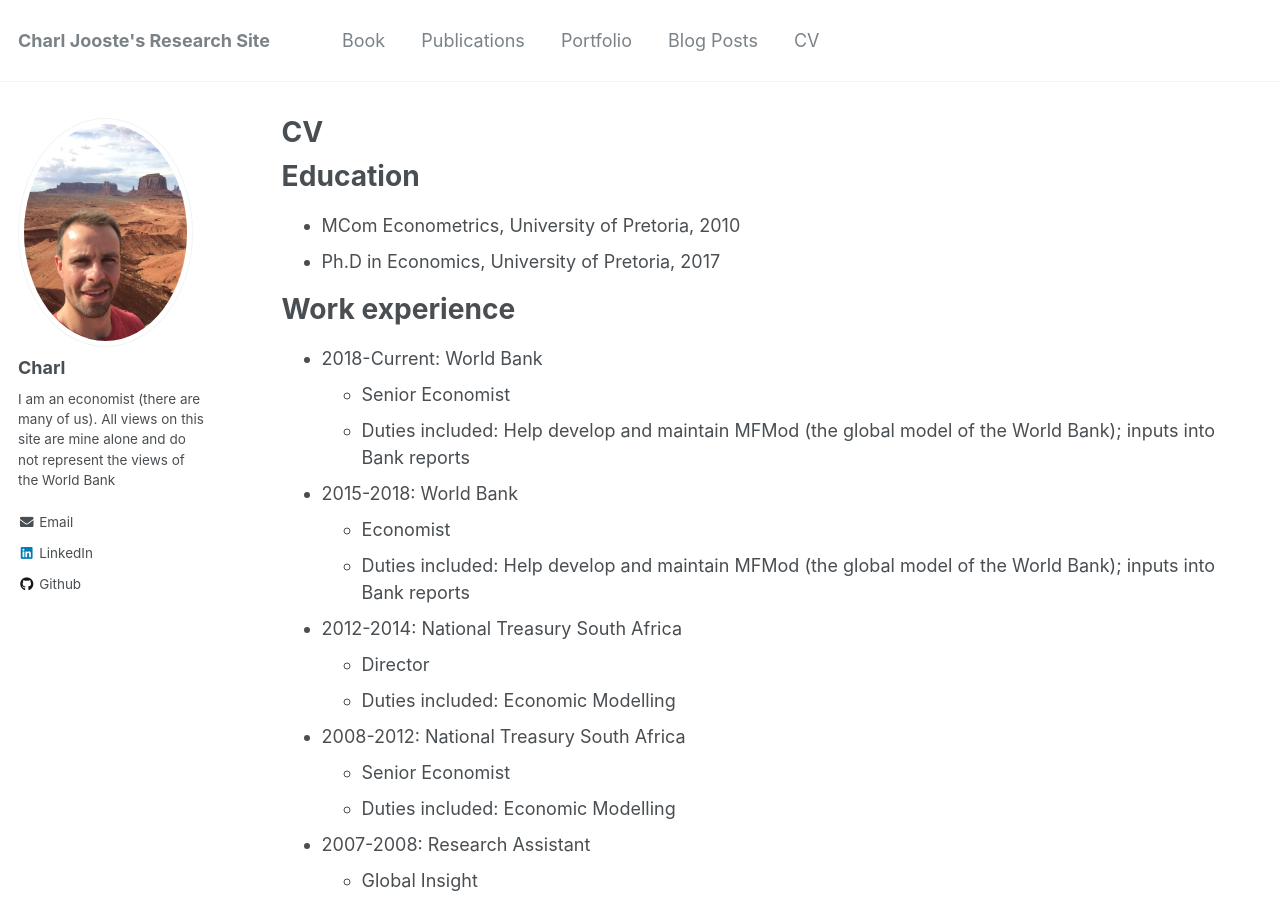
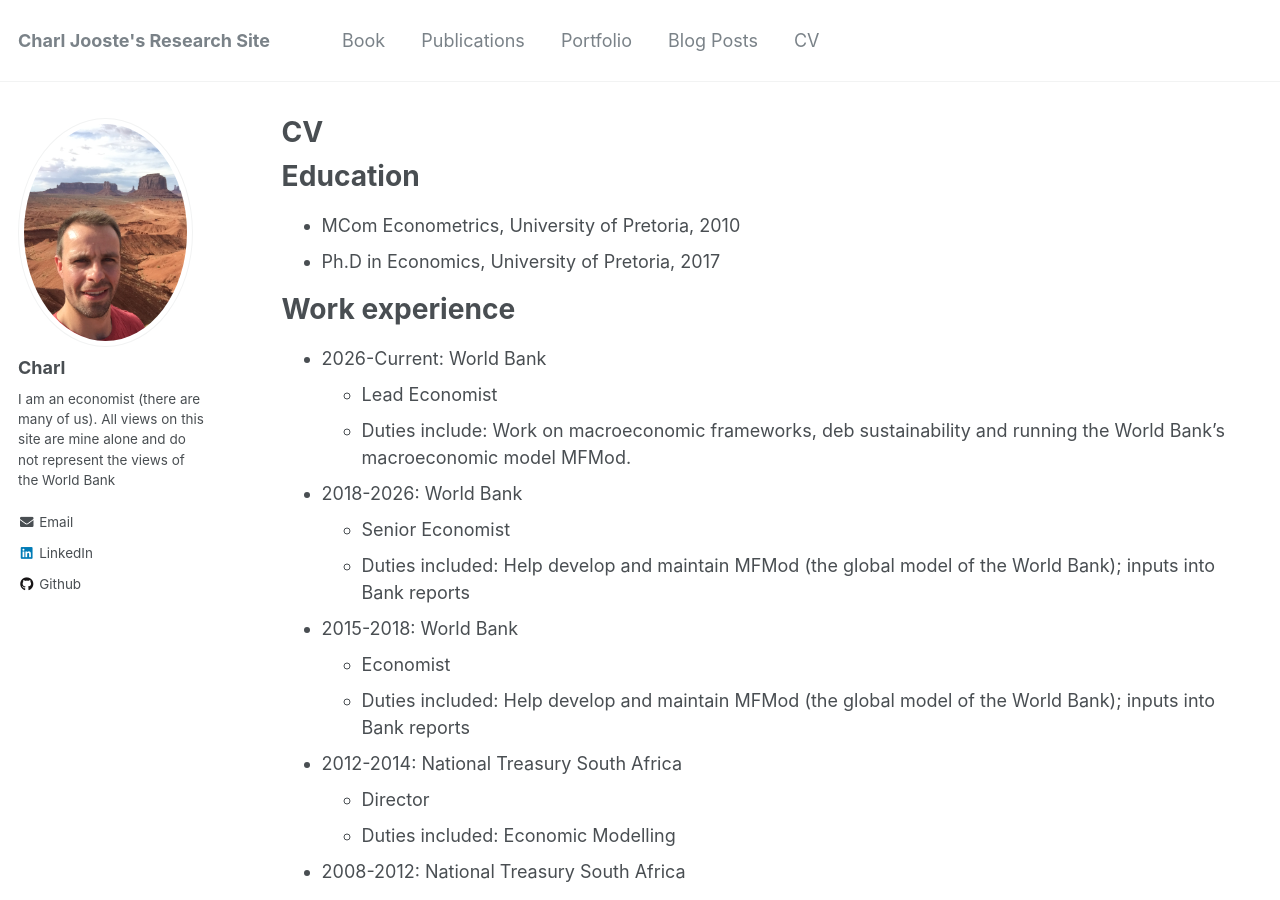
Before and after one commit to charlj/charlj.github.io, a Jekyll site: the page built from _pages/cv.md, in a window 1280 px wide and 900 px high. Built offline with Jekyll 4.4.1, drawn with Linux system fonts in a browser that asks for light colours.

Commit message:
Update CV with Lead Economist role
Co-Authored-By: Claude Opus 4.6 (1M context) <noreply@anthropic.com>

```diff
--- a/_pages/cv.md
+++ b/_pages/cv.md
@@ -16,7 +16,11 @@ Education
 
 Work experience
 ======
-* 2018-Current: World Bank
+* 2026-Current: World Bank
+  * Lead Economist
+  * Duties include: Work on macroeconomic frameworks, deb sustainability and running the World Bank's macroeconomic model MFMod.
+
+* 2018-2026: World Bank
   * Senior Economist
   * Duties included: Help develop and maintain MFMod (the global model of the World Bank); inputs into Bank reports
 
```
